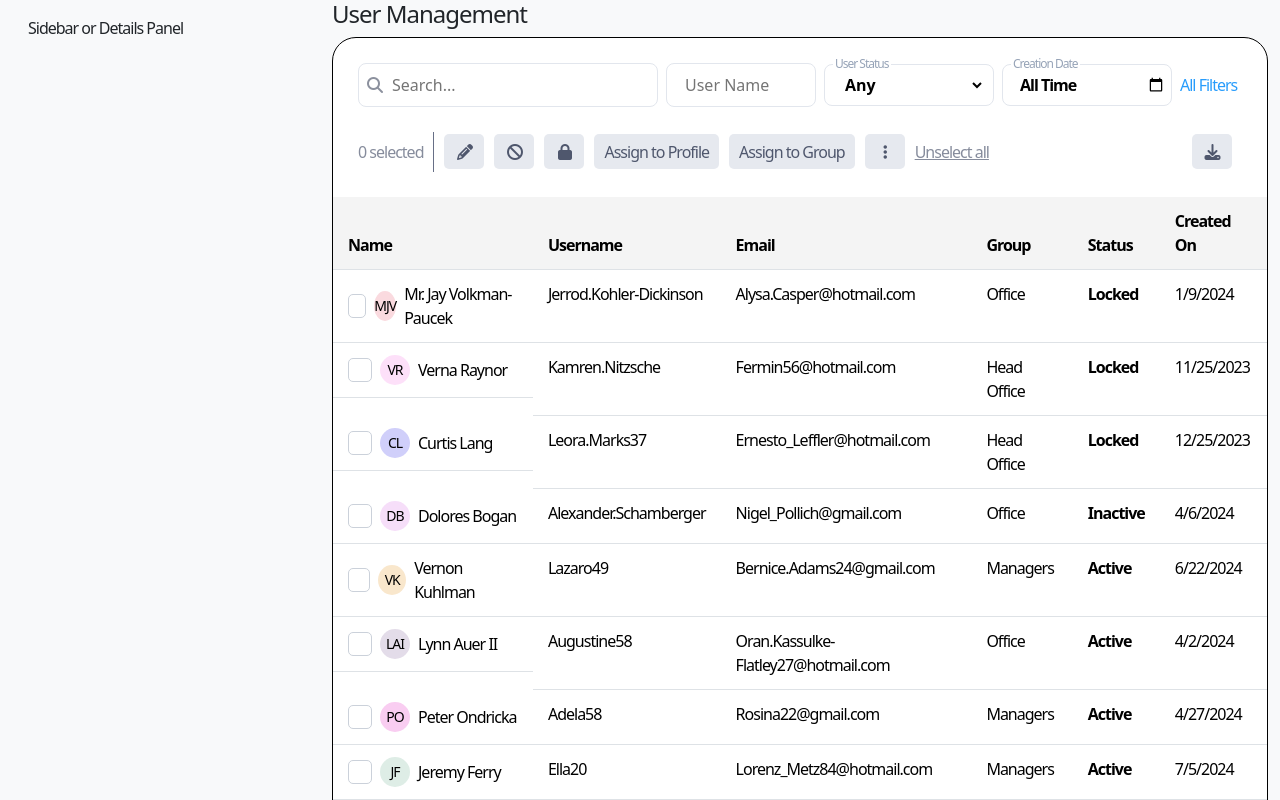
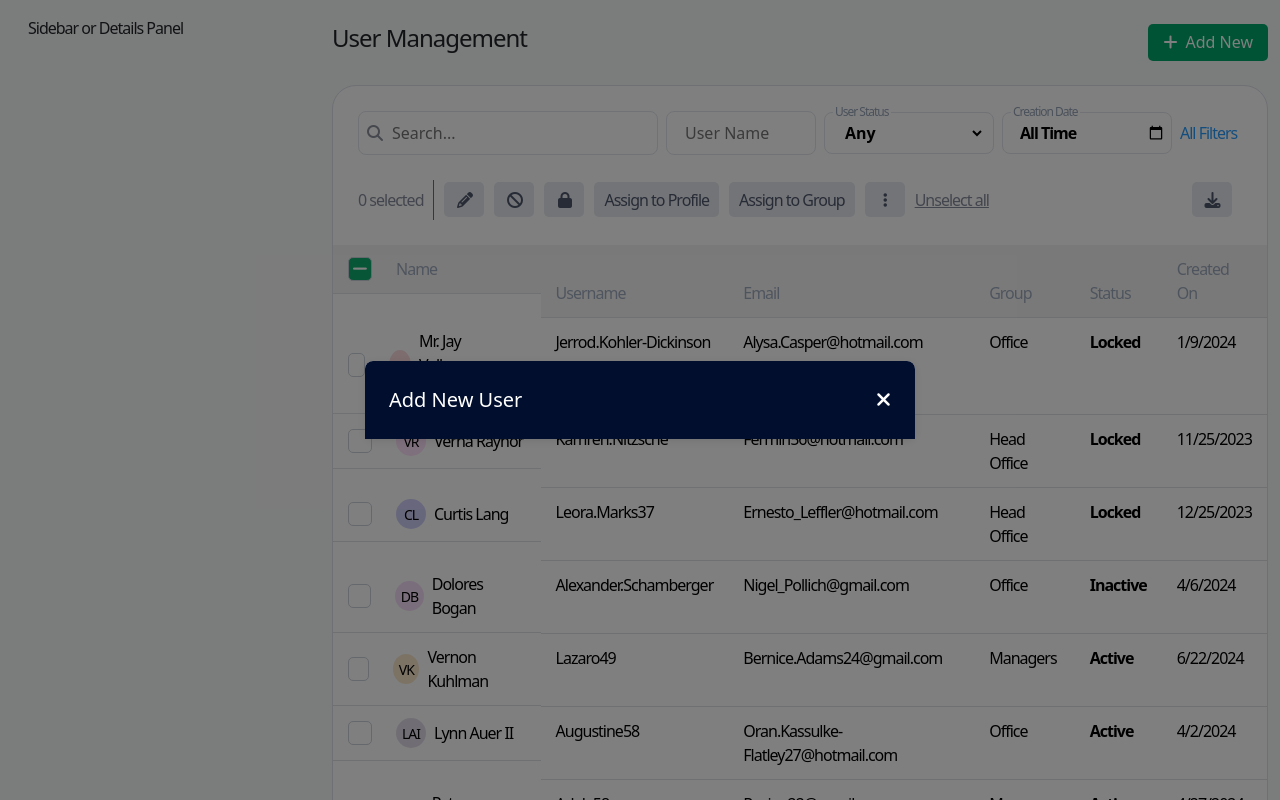
Before and after one commit to MenaTalhHossamAlden/RENOSYSTEMS-Frontend-Engineer-Challenge, a React (Create React App) app: page / in a window 1280 px wide. Shown: the top 800 px of the page. Built offline with nearby package versions, Linux system fonts and the light colour scheme; the HTML template or start-up script is replaced by a standard one.

Commit message:
page header

```diff
--- a/src/components/Main.css
+++ b/src/components/Main.css
@@ -1,5 +1,5 @@
 .main {
-  border: 1px solid black;
+  border: 1px solid #dee1e9;
   border-radius: 24px;
   background: white;
 }
--- /dev/null
+++ b/src/components/Popup.css
@@ -0,0 +1,32 @@
+.popup {
+  display: flex;
+  justify-content: center;
+  align-items: center;
+  position: fixed;
+  top: 0;
+  left: 0;
+  width: 100%;
+  height: 100%;
+  background: rgba(0, 0, 0, 0.5);
+  z-index: 1000;
+}
+.popup .popup-window {
+  background: #f7fafb;
+  border-radius: 8px;
+  box-shadow: 0 2px 10px rgba(0, 0, 0, 0.1);
+  width: 550px;
+  max-width: 90%;
+  position: relative;
+}
+
+.popup .header {
+  font-size: 20px;
+  border-radius: 8px 8px 0 0;
+  background: #010e2d;
+  color: white;
+  font-weight: 500;
+  padding: 24px;
+  display: flex;
+  align-items: center;
+  justify-content: space-between;
+}
--- /dev/null
+++ b/src/components/Popup.js
@@ -0,0 +1,14 @@
+import './Popup.css';
+const Popup = () => {
+  return (
+    <div className="popup">
+      <div className="popup-window">
+        <div className="header">
+          <p>Add New User</p>
+          <i class="fas fa-times"></i>
+        </div>
+      </div>
+    </div>
+  );
+};
+export default Popup;
--- a/src/components/UserList.css
+++ b/src/components/UserList.css
@@ -2,6 +2,12 @@
   width: 100%;
   border-radius: 24px;
 }
+
+.user-list th {
+  color: #9eaabd;
+  font-weight: 500;
+}
+
 .user-list th,
 .user-list td {
   text-align: left;
@@ -29,7 +35,7 @@
   border: 1px solid #cbd1da;
   border-radius: 5px;
   cursor: pointer;
-  margin-right: 8px;
+  margin-right: 24px;
   display: flex;
   align-items: center;
   justify-content: center;
@@ -42,6 +48,11 @@
   font-size: 17px;
   color: white;
   display: none;
+}
+
+.user-list input[type='checkbox'].head-checkbox:checked:after {
+  content: '\f068';
+  display: block;
 }
 
 .user-list input[type='checkbox']:checked {
--- a/src/components/UserList.js
+++ b/src/components/UserList.js
@@ -10,12 +10,27 @@ const UserList = () => {
     <table className="table table-hover user-list">
       <thead>
         <tr>
-          <th scope="col">Name</th>
-          <th scope="col">Username</th>
-          <th scope="col">Email</th>
-          <th scope="col">Group</th>
-          <th scope="col">Status</th>
-          <th scope="col">Created On</th>
+          <th className="name">
+            <input
+              type="checkbox"
+              className="head-checkbox"
+              checked
+              // onChange={() =>
+              //   dispatch(
+              //     setSelected({
+              //       userId: user.id,
+              //       isSelected: !user.isSelected,
+              //     })
+              //   )
+              // }
+            />
+            Name
+          </th>
+          <th>Username</th>
+          <th>Email</th>
+          <th>Group</th>
+          <th>Status</th>
+          <th>Created On</th>
         </tr>
       </thead>
       <tbody>
--- a/src/components/UserManagement.css
+++ b/src/components/UserManagement.css
@@ -1,8 +1,26 @@
+p {
+  margin: 0;
+  padding: 0;
+}
+
 .user-management {
   letter-spacing: -1px;
 }
 
-p {
-  margin: 0;
-  padding: 0;
+.user-management .header {
+  display: flex;
+  justify-content: space-between;
+  margin: 24px 0;
 }
+
+.user-management .header button {
+  padding: 5px 15px;
+  border-radius: 5px;
+  color: white;
+  background: #00a86b;
+  border: none;
+}
+
+.user-management .header button i {
+  margin-right: 8px;
+}
--- a/src/components/UserManagement.js
+++ b/src/components/UserManagement.js
@@ -1,19 +1,31 @@
 import Main from './Main';
 import { Container, Row, Col } from 'react-bootstrap';
 import './UserManagement.css';
+import { useDispatch } from 'react-redux';
+import { openPopup } from '../features/popup/popupSlice';
+import Popup from './Popup';
 const UserManagement = () => {
+  const dispatch = useDispatch();
   return (
+    <>
+      <Popup />
       <Container fluid className="user-management">
         <Row>
           <Col md={3} className="bg-light">
             <div className="p-3">Sidebar or Details Panel</div>
           </Col>
           <Col md={9} className="bg-light">
+            <div className="header">
               <h4>User Management</h4>
+              <button onClick={() => dispatch(openPopup())}>
+                <i className="fas fa-plus"></i>Add New
+              </button>
+            </div>
             <Main />
           </Col>
         </Row>
       </Container>
+    </>
   );
 };
 export default UserManagement;
--- /dev/null
+++ b/src/features/popup/popupSlice.js
@@ -0,0 +1,15 @@
+import { createSlice } from '@reduxjs/toolkit';
+const initialState = {
+  show: false,
+};
+const popupSlice = createSlice({
+  name: 'popup',
+  initialState,
+  reducers: {
+    openPopup: (state) => {
+      state.show = true;
+    },
+  },
+});
+export const { openPopup } = popupSlice.actions;
+export default popupSlice.reducer;
--- a/src/store.js
+++ b/src/store.js
@@ -1,9 +1,10 @@
 import { configureStore } from '@reduxjs/toolkit';
 import usersReducer from './features/users/usersSlice';
-
+import popupReducer from './features/popup/popupSlice';
 const store = configureStore({
   reducer: {
     users: usersReducer,
+    popup: popupReducer,
   },
 });
 
```
Lines whose indentation alone changed are shown as unchanged.
